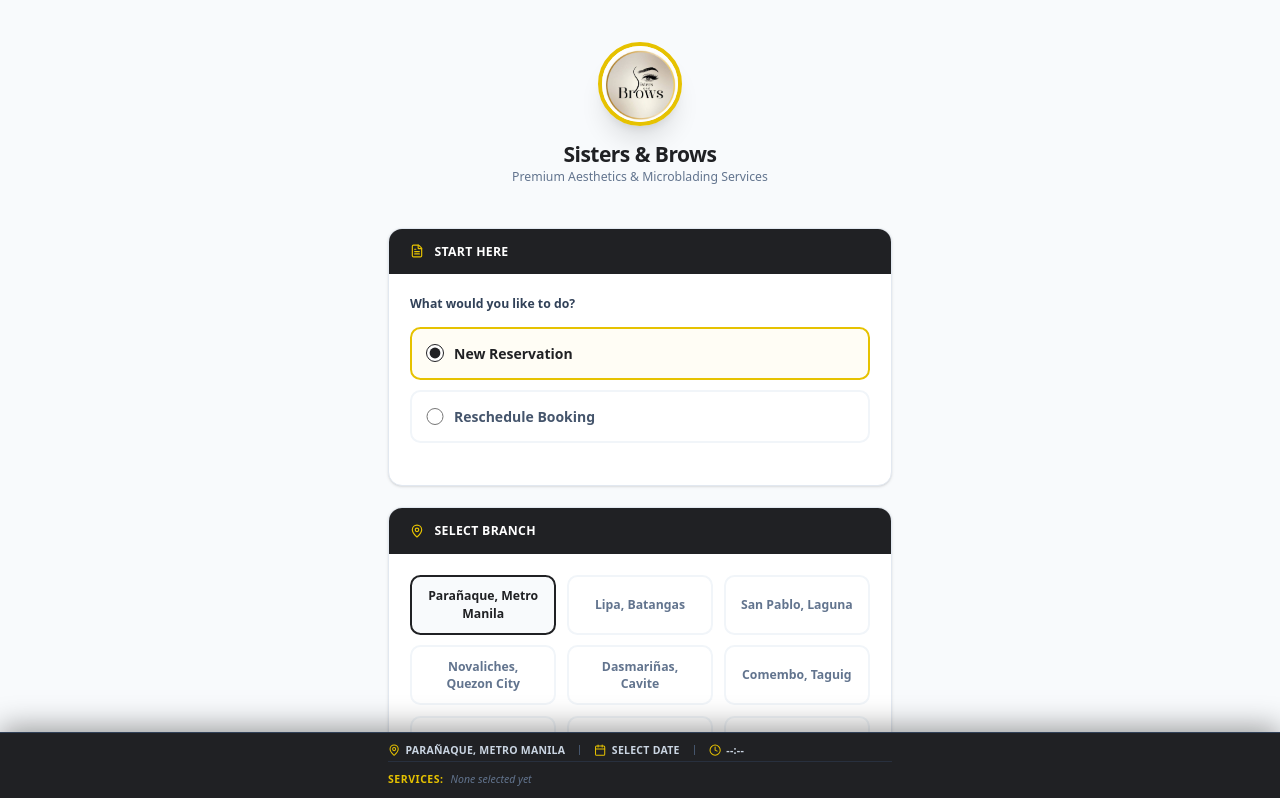
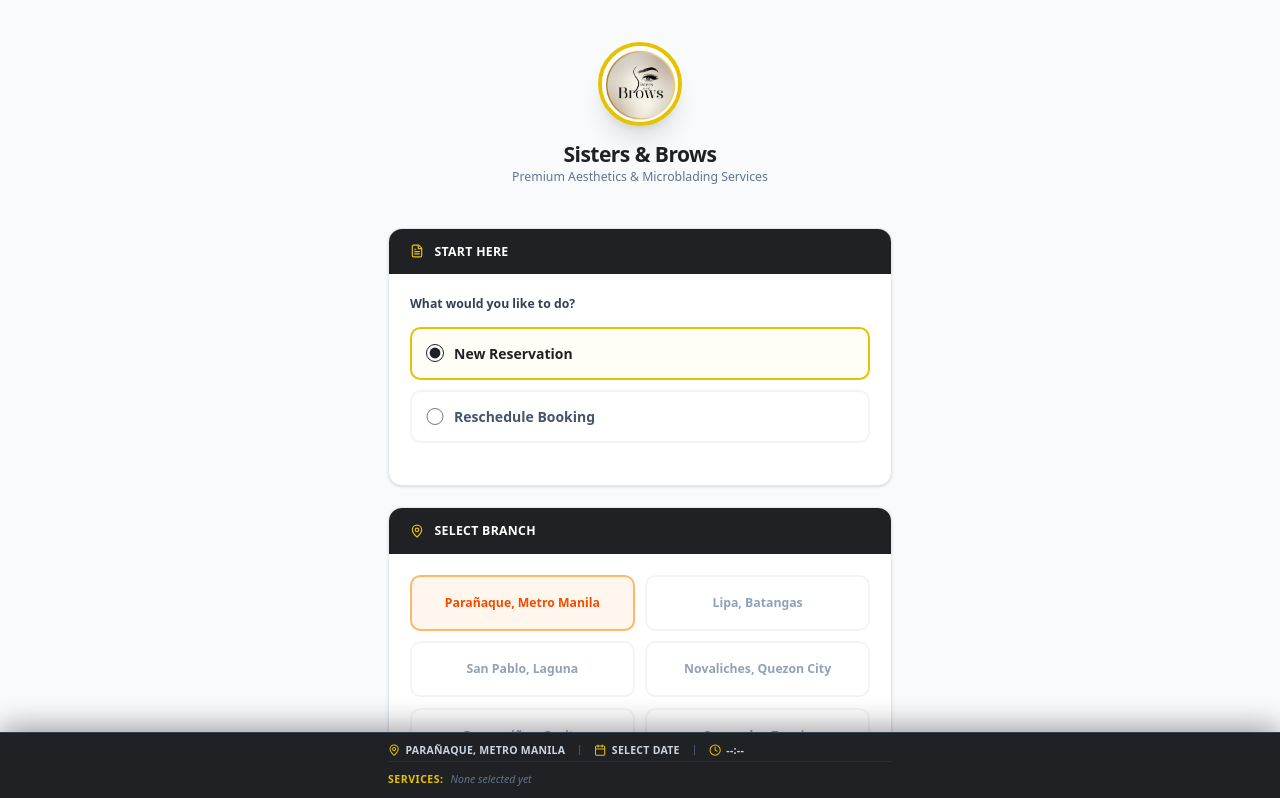
Before and after one commit to 2xe2ipii/sisters-and-brows, a Next.js app: page / in a window 1280 px wide. Shown: the top 798 px of the page. Built offline with nearby package versions, Linux system fonts and the light colour scheme; what google-auth-library would draw is missing.

Commit message:
Added new colors + cloudinary remote access

```diff
--- a/components/booking/BranchSelect.tsx
+++ b/components/booking/BranchSelect.tsx
@@ -1,5 +1,6 @@
 import { MapPin } from 'lucide-react';
 import SectionContainer from './SectionContainer';
+import { getBranchStyle } from '@/lib/booking/branchStyles';
 
 interface BranchSelectProps {
   branches: { name: string; code: string }[];
@@ -13,19 +14,21 @@
       title="Select Branch"
       icon={<MapPin className="w-4 h-4 text-[#e6c200]" />}
     >
-      <div className="flex flex-wrap gap-3">
+      <div className="grid grid-cols-2 gap-3">
         {branches.map((b) => {
           const isSelected = selected === b.name;
+          const style = getBranchStyle(b.name);
           return (
             <button
               key={b.code}
               type="button"
               onClick={() => onSelect(b.name)}
               className={`
-                px-4 py-3 rounded-xl text-sm font-bold border-2 transition-all flex-1 min-w-[140px]
+                h-16 px-3 rounded-xl text-sm font-bold border-2 transition-all
+                flex items-center justify-center text-center leading-tight
                 ${isSelected
-                  ? 'border-[#202124] bg-slate-50 text-[#202124]'
-                  : 'border-slate-100 text-slate-500 hover:border-slate-200'
+                  ? `${style.border} ${style.light} ${style.color}`
+                  : 'border-slate-100 text-slate-400 hover:border-slate-200 bg-white'
                 }
               `}
             >
--- a/components/booking/Ticket.tsx
+++ b/components/booking/Ticket.tsx
@@ -4,129 +4,11 @@
 import { MapPin, Download, Loader2, CheckCircle2, Phone, Users, RefreshCw, Calendar, Clock, Facebook, Camera } from 'lucide-react';
 import Image from 'next/image';
 import { toPng } from 'html-to-image';
+import { getBranchStyle } from '@/lib/booking/branchStyles';
 
 interface TicketProps {
   data: any;
   refCode: string;
-}
-
-// Branch Configuration (Color & Name Mapping)
-const getBranchStyle = (rawName: string) => {
-    const n = (rawName || "").toLowerCase();
-
-    // Using 60-30-10 Rule:
-    // color = The main accent (30%)
-    // border = The border color (30%)
-    // bgLight = Very subtle tint for backgrounds if needed
-
-    if (n.includes('parañaque') || n.includes('paranaque')) {
-        return {
-            name: "Parañaque",
-            color: "text-orange-600",
-            border: "border-orange-200",
-            bg: "bg-orange-600",
-            light: "bg-orange-50"
-        };
-    }
-    if (n.includes('lipa')) {
-        return {
-            name: "Lipa City",
-            color: "text-blue-600",
-            border: "border-blue-200",
-            bg: "bg-blue-600",
-            light: "bg-blue-50"
-        };
-    }
-    if (n.includes('san pablo')) {
-        return {
-            name: "San Pablo",
-            color: "text-yellow-600",
-            border: "border-yellow-200",
-            bg: "bg-yellow-500",
-            light: "bg-yellow-50"
-        };
-    }
-    if (n.includes('novaliches')) {
-        return {
-            name: "Novaliches",
-            color: "text-violet-600",
-            border: "border-violet-200",
-            bg: "bg-violet-600",
-            light: "bg-violet-50"
-        };
-    }
-    if (n.includes('dasmariñas') || n.includes('dasmarinas')) {
-        return {
-            name: "Dasmariñas",
-            color: "text-cyan-600",
-            border: "border-cyan-200",
-            bg: "bg-cyan-500",
-            light: "bg-cyan-50"
-        };
-    }
-    if (n.includes('taguig')) {
-        return {
-            name: "Taguig",
-            color: "text-emerald-600",
-            border: "border-emerald-200",
-            bg: "bg-emerald-600",
-            light: "bg-emerald-50"
-        };
-    }
-    if (n.includes('marikina')) {
-        return {
-            name: "Marikina",
-            color: "text-[#ffbab2]",
-            border: "border-[#ffbab2]/30",
-            bg: "bg-[#ffbab2]",
-            light: "bg-[#ffbab2]/10"
-        };
-    }
-    if (n.includes('calamba')) {
-        return {
-            name: "Calamba",
-            color: "text-[#c6c3c3]",
-            border: "border-[#c6c3c3]/30",
-            bg: "bg-[#c6c3c3]",
-            light: "bg-[#c6c3c3]/10"
-        };
-    }
-    if (n.includes('monumento') || n.includes('caloocan')) {
-        return {
-            name: "Monumento",
-            color: "text-[#EAC392]",
-            border: "border-[#EAC392]/30",
-            bg: "bg-[#EAC392]",
-            light: "bg-[#EAC392]/10"
-        };
-    }
-    if (n.includes('las piñas') || n.includes('las pinas')) {
-        return {
-            name: "Las Piñas",
-            color: "text-[#3DD4DA]",
-            border: "border-[#3DD4DA]/30",
-            bg: "bg-[#3DD4DA]",
-            light: "bg-[#3DD4DA]/10"
-        };
-    }
-    if (n.includes('marilao') || n.includes('bulacan')) {
-        return {
-            name: "Marilao",
-            color: "text-[#E070D8]",
-            border: "border-[#E070D8]/30",
-            bg: "bg-[#E070D8]",
-            light: "bg-[#E070D8]/10"
-        };
-    }
-
-    // Default
-    return {
-        name: rawName || "Main Branch",
-        color: "text-zinc-800",
-        border: "border-zinc-200",
-        bg: "bg-zinc-800",
-        light: "bg-zinc-50"
-    };
 }
 
 // Date Formatter
--- /dev/null
+++ b/lib/booking/branchStyles.ts
@@ -0,0 +1,39 @@
+export const getBranchStyle = (rawName: string) => {
+    const n = (rawName || "").toLowerCase();
+
+    if (n.includes('parañaque') || n.includes('paranaque')) {
+        return { name: "Parañaque", color: "text-orange-600", border: "border-orange-300", bg: "bg-orange-600", light: "bg-orange-50" };
+    }
+    if (n.includes('lipa')) {
+        return { name: "Lipa City", color: "text-blue-600", border: "border-blue-300", bg: "bg-blue-600", light: "bg-blue-50" };
+    }
+    if (n.includes('san pablo')) {
+        return { name: "San Pablo", color: "text-yellow-600", border: "border-yellow-300", bg: "bg-yellow-500", light: "bg-yellow-50" };
+    }
+    if (n.includes('novaliches')) {
+        return { name: "Novaliches", color: "text-violet-600", border: "border-violet-300", bg: "bg-violet-600", light: "bg-violet-50" };
+    }
+    if (n.includes('dasmariñas') || n.includes('dasmarinas')) {
+        return { name: "Dasmariñas", color: "text-cyan-600", border: "border-cyan-300", bg: "bg-cyan-500", light: "bg-cyan-50" };
+    }
+    if (n.includes('taguig')) {
+        return { name: "Taguig", color: "text-emerald-600", border: "border-emerald-300", bg: "bg-emerald-600", light: "bg-emerald-50" };
+    }
+    if (n.includes('marikina')) {
+        return { name: "Marikina", color: "text-[#ffbab2]", border: "border-[#ffbab2]/50", bg: "bg-[#ffbab2]", light: "bg-[#ffbab2]/10" };
+    }
+    if (n.includes('calamba')) {
+        return { name: "Calamba", color: "text-[#c6c3c3]", border: "border-[#1a1919]/50", bg: "bg-[#a8a3a3]", light: "bg-[#c6c3c3]/10" };
+    }
+    if (n.includes('monumento') || n.includes('caloocan')) {
+        return { name: "Monumento", color: "text-[#EAC392]", border: "border-[#EAC392]/50", bg: "bg-[#EAC392]", light: "bg-[#EAC392]/10" };
+    }
+    if (n.includes('las piñas') || n.includes('las pinas')) {
+        return { name: "Las Piñas", color: "text-[#3DD4DA]", border: "border-[#3DD4DA]/50", bg: "bg-[#3DD4DA]", light: "bg-[#3DD4DA]/10" };
+    }
+    if (n.includes('marilao') || n.includes('bulacan')) {
+        return { name: "Marilao", color: "text-[#E070D8]", border: "border-[#E070D8]/50", bg: "bg-[#E070D8]", light: "bg-[#E070D8]/10" };
+    }
+
+    return { name: rawName || "Main Branch", color: "text-zinc-800", border: "border-zinc-300", bg: "bg-zinc-800", light: "bg-zinc-50" };
+};
--- a/next.config.ts
+++ b/next.config.ts
@@ -12,6 +12,11 @@
         hostname: 'lh3.googleusercontent.com',
         pathname: '/**',
       },
+      {
+        protocol: 'https',
+        hostname: 'res.cloudinary.com',
+        pathname: '/**',
+      },
     ],
     unoptimized: true,
   },
```
Also changed, not shown: public/bundle_a.jpg (added), public/bundle_e.jpg (added).
